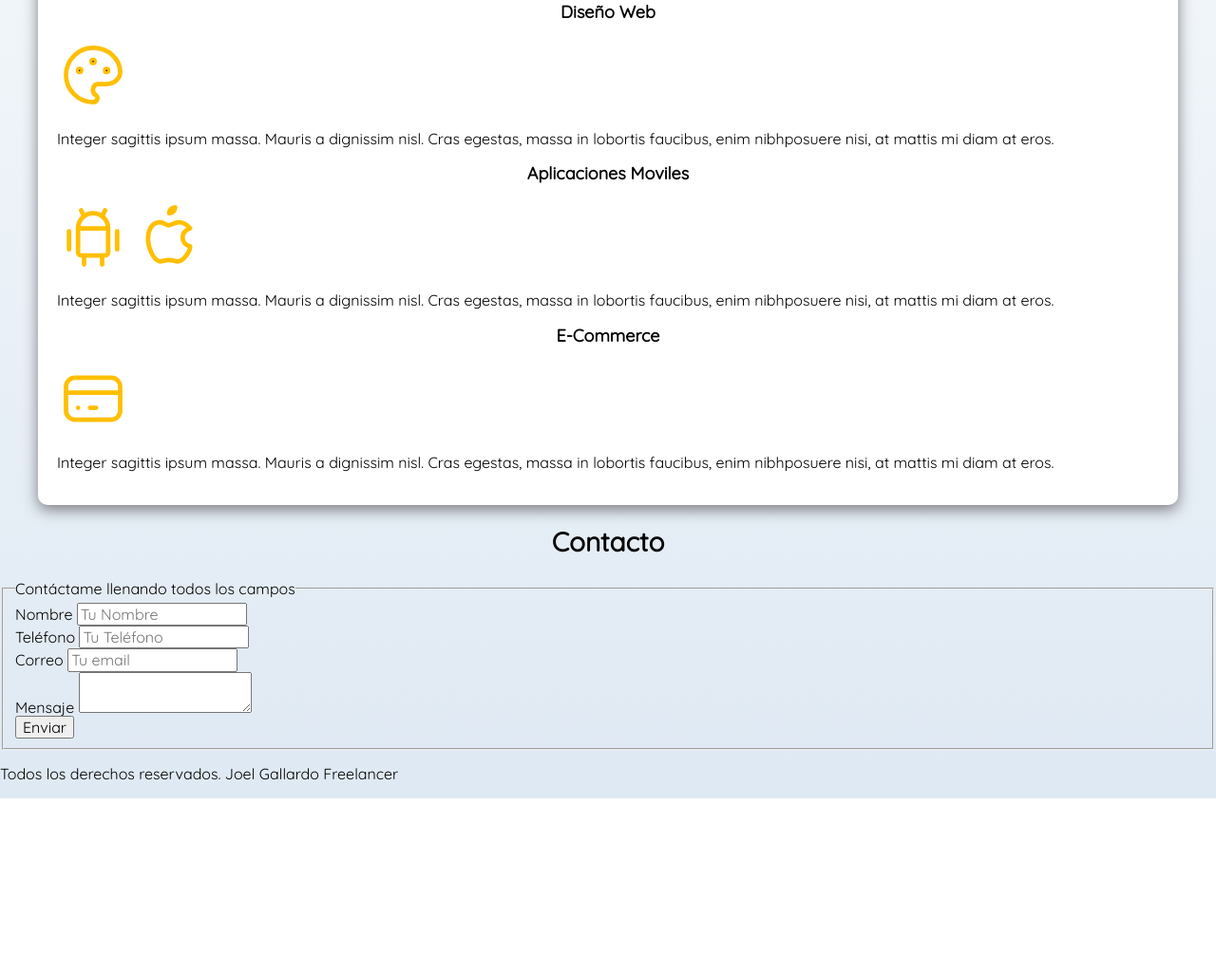
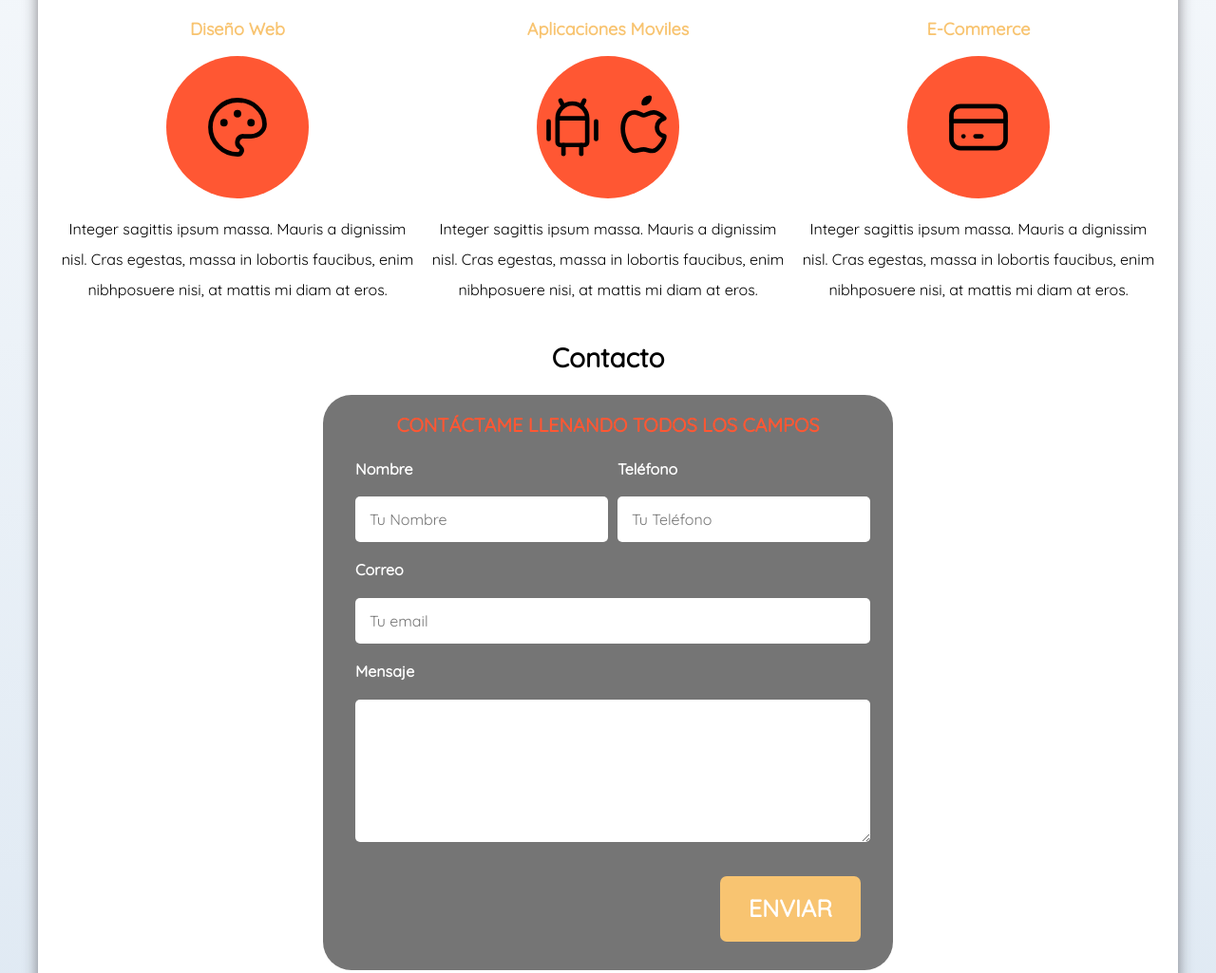
Before and after one commit to Joel-Gallardo/Mi-web-freelancer-Frontend, a plain HTML site: page index.html in a window 1280 px wide. Shown: the part 719-1744 px from the top of the page at 95% size. Before the commit the page ends 1560 px from the top, so only its background shows below. Drawn offline with Linux system fonts and the light colour scheme.

Commit message:
proyecto finallizado

```diff
--- a/css/styles.css
+++ b/css/styles.css
@@ -13,6 +13,7 @@
 html {
     font-size: 62.5%; /* establece el tamaño del texto para que 1rem = 10px. */
     box-sizing: border-box; /* solucion al box sizing*/
+    scroll-snap-type: y mandatory;
 }
 *, *:before, *:after {      /* solucion al box sizing*/
     box-sizing: inherit;    /* solucion al box sizing*/
@@ -38,11 +39,15 @@ body {
     border-radius: .7rem;                   /*redondea los bordes*/
     width: 90%;                             /*anchura del elemento en 90% para moviles*/
     text-align: center;                     /*especifica la alineación horizontal del texto en el centro */
+    border: none;
 }
 @media (min-width: 768px) {   /* media Querie para hacer responsive el boton en tablet o pc*/
      .boton {
          width:auto;          /*dejamos la anchura requerida por el navegador*/
      }
+}
+.boton:hover {
+    cursor: pointer;
 }
 .sombra {
     -webkit-box-shadow: 0px 5px 15px 0px rgba(69,64,69,0.65);
@@ -73,13 +78,29 @@ h1, h2, h3 {
     font-size: 2rem;
 }
 
+/*utilidad*/
+.w-100 {
+    width: 100%;
+}
+@media (min-width: 768px) {
+    .w-sm-100 {
+        width:auto;
+    }
+}
+.flex {
+    display: flex;
+}
+.alinear-derecha {
+    justify-content: flex-end;
+}
+
 
 /* Navegacion Principal*/
 .nav-bg {
     background-color: var(--secundario);
 }
 .navegacion-principal {
-    display: flex;
+    display: flex;  /* agrega las propiedades de flexbox para trabajar con el */
     flex-direction: column;
     align-items: center;
 }
@@ -128,3 +149,99 @@ h1, h2, h3 {
     display: flex;
     align-items:flex-end;
 }
+
+/* scroll-snap*/
+.servicios,
+.navegacion-principal,
+.formulario {
+    scroll-snap-align: center;
+    scroll-snap-stop: always;
+}
+/* Servicios */
+@media (min-width: 768px) {
+    .servicios {
+        display: grid;  /* agrega las propiedades de css grid para trabajar con el */
+        grid-template-columns: repeat(3, 1fr); /*definir columnas  1fr = una fracion del 100% se esta dividiendo en tres*/
+        /*grid-template-columns: 33.3% 33.3% 33.3%;*/ /*otra sintaxis para hacer lo mismo =*/
+        /*grid-template-columns: 1fr 1fr 1fr;*/       /*otra sintaxis para hacer lo mismo =*/
+        column-gap: 1rem; /*añade un marguen de separacion al contenido dentro de los grid*/
+    }
+}
+.servicio {
+    display: flex;
+    flex-direction: column;
+    align-items: center;
+}
+.servicio h3 {
+    color: var(--secundario);
+    font-weight: bold;
+}
+.servicio p {
+    line-height: 2;
+    text-align: center;
+}
+.servicio .iconos {
+    height: 15rem;
+    width: 15rem;
+    background: var(--primario);
+    border-radius: 50%;
+    display:flex;
+    justify-content: center;
+    align-items: center;
+}
+
+/*formulario*/
+.formulario {
+    background-color: var(--gris);
+    width: min( 60rem, 100%); /*utiliza el valor mas pequeño*/
+    margin: 0 auto;
+    padding: 2rem;
+border-radius: 3rem;
+}
+.formulario fieldset {
+    border: none;
+}
+.formulario legend {
+    text-align: center;
+    font-size: 2rem;
+    text-transform: uppercase;
+    font-weight: bold;
+    margin-bottom: 2rem;
+    color: var(--primario);
+}
+
+@media (min-width: 768px){
+    .contenedor-campos {
+        display: grid;
+        grid-template-columns: 50% 50%;
+        grid-template-rows: auto auto 20rem;
+        column-gap: 1rem;
+    }
+    .campo:nth-child(3),
+    .campo:nth-child(4) {
+        grid-column: 1 / 3;
+    }
+}
+.campo {
+    margin-bottom: 2rem;
+}
+.campo label {
+    color: var(--blanco);
+    font-weight: bold;
+    margin-bottom: 2rem;
+    display: block;
+}
+.campo textarea {
+    height: 15rem;
+}
+.input-text {
+    width: 100%;
+    border: none;
+    padding: 1.5rem;
+    border-radius: .5rem;
+}
+
+/** footer**/
+.footer {
+    text-align: center;
+}
--- a/index.html
+++ b/index.html
@@ -38,7 +38,9 @@
             <h2>Diseño y Desarrollo web <span>Freelancer</span></h2>
 
             <div class="ubicacion">
-                <svg xmlns="http://www.w3.org/2000/svg" class="icon icon-tabler icon-tabler-map-pin" width="76" height="76" viewBox="0 0 24 24" stroke-width="2" stroke="#ff9300" fill="none" stroke-linecap="round" stroke-linejoin="round">
+                <svg xmlns="http://www.w3.org/2000/svg" class="icon icon-tabler icon-tabler-map-pin" width="76"
+                    height="76" viewBox="0 0 24 24" stroke-width="2" stroke="#FF5733" fill="none" stroke-linecap="round"
+                    stroke-linejoin="round">
                     <path stroke="none" d="M0 0h24v24H0z" fill="none" />
                     <circle cx="12" cy="11" r="3" />
                     <path d="M17.657 16.657l-4.243 4.243a2 2 0 0 1 -2.827 0l-4.244 -4.243a8 8 0 1 1 11.314 0z" />
@@ -53,10 +55,14 @@
     <main class="contenedor sombra">
         <h2>Mis Servicios</h2>
 
-        <section>
+        <div class="servicios">
+            <section class="servicio">
                 <h3>Diseño Web</h3>
 
-            <svg xmlns="http://www.w3.org/2000/svg" class="icon icon-tabler icon-tabler-palette" width="76" height="76" viewBox="0 0 24 24" stroke-width="1.5" stroke="#ffbf00" fill="none" stroke-linecap="round" stroke-linejoin="round">
+                <div class="iconos">
+                    <svg xmlns="http://www.w3.org/2000/svg" class="icon icon-tabler icon-tabler-palette" width="76"
+                        height="76" viewBox="0 0 24 24" stroke-width="1.5" stroke="#000000" fill="none"
+                        stroke-linecap="round" stroke-linejoin="round">
                         <path stroke="none" d="M0 0h24v24H0z" fill="none" />
                         <path
                             d="M12 21a9 9 0 1 1 0 -18a9 8 0 0 1 9 8a4.5 4 0 0 1 -4.5 4h-2.5a2 2 0 0 0 -1 3.75a1.3 1.3 0 0 1 -1 2.25" />
@@ -64,14 +70,17 @@
                         <circle cx="12" cy="7.5" r=".5" fill="currentColor" />
                         <circle cx="16.5" cy="10.5" r=".5" fill="currentColor" />
                     </svg>
-
-            <p>Integer sagittis ipsum massa. Mauris a dignissim nisl. Cras egestas, massa in lobortis faucibus, enim nibhposuere nisi, at mattis mi diam at eros.</p>
+                </div>
+                <p>Integer sagittis ipsum massa. Mauris a dignissim nisl. Cras egestas, massa in lobortis faucibus, enim
+                    nibhposuere nisi, at mattis mi diam at eros.</p>
             </section>
 
-        <section>
+            <section class="servicio">
                 <h3>Aplicaciones Moviles</h3>
-
-            <svg xmlns="http://www.w3.org/2000/svg" class="icon icon-tabler icon-tabler-brand-android" width="76" height="76" viewBox="0 0 24 24" stroke-width="1.5" stroke="#ffbf00" fill="none" stroke-linecap="round" stroke-linejoin="round">
+                <div class="iconos">
+                    <svg xmlns="http://www.w3.org/2000/svg" class="icon icon-tabler icon-tabler-brand-android"
+                        width="76" height="76" viewBox="0 0 24 24" stroke-width="1.5" stroke="#000000" fill="none"
+                        stroke-linecap="round" stroke-linejoin="round">
                         <path stroke="none" d="M0 0h24v24H0z" fill="none" />
                         <line x1="4" y1="10" x2="4" y2="16" />
                         <line x1="20" y1="10" x2="20" y2="16" />
@@ -82,70 +91,80 @@
                         <line x1="15" y1="18" x2="15" y2="21" />
                     </svg>
 
-            <svg xmlns="http://www.w3.org/2000/svg" class="icon icon-tabler icon-tabler-brand-apple" width="76" height="76" viewBox="0 0 24 24" stroke-width="1.5" stroke="#ffbf00" fill="none" stroke-linecap="round" stroke-linejoin="round">
+                    <svg xmlns="http://www.w3.org/2000/svg" class="icon icon-tabler icon-tabler-brand-apple" width="76"
+                        height="76" viewBox="0 0 24 24" stroke-width="1.5" stroke="#000000" fill="none"
+                        stroke-linecap="round" stroke-linejoin="round">
                         <path stroke="none" d="M0 0h24v24H0z" fill="none" />
                         <path
                             d="M9 7c-3 0 -4 3 -4 5.5c0 3 2 7.5 4 7.5c1.088 -.046 1.679 -.5 3 -.5c1.312 0 1.5 .5 3 .5s4 -3 4 -5c-.028 -.01 -2.472 -.403 -2.5 -3c-.019 -2.17 2.416 -2.954 2.5 -3c-1.023 -1.492 -2.951 -1.963 -3.5 -2c-1.433 -.111 -2.83 1 -3.5 1c-.68 0 -1.9 -1 -3 -1z" />
                         <path d="M12 4a2 2 0 0 0 2 -2a2 2 0 0 0 -2 2" />
                     </svg>
-
-            <p>Integer sagittis ipsum massa. Mauris a dignissim nisl. Cras egestas, massa in lobortis faucibus, enim nibhposuere nisi, at mattis mi diam at eros.</p>
+                </div>
+                <p>Integer sagittis ipsum massa. Mauris a dignissim nisl. Cras egestas, massa in lobortis faucibus, enim
+                    nibhposuere nisi, at mattis mi diam at eros.</p>
             </section>
 
-        <section>
+            <section class="servicio">
                 <h3>E-Commerce</h3>
-
-            <svg xmlns="http://www.w3.org/2000/svg" class="icon icon-tabler icon-tabler-credit-card" width="76" height="76" viewBox="0 0 24 24" stroke-width="1.5" stroke="#ffbf00" fill="none" stroke-linecap="round" stroke-linejoin="round">
+                <div class="iconos">
+                    <svg xmlns="http://www.w3.org/2000/svg" class="icon icon-tabler icon-tabler-credit-card" width="76"
+                        height="76" viewBox="0 0 24 24" stroke-width="1.5" stroke="#000000" fill="none"
+                        stroke-linecap="round" stroke-linejoin="round">
                         <path stroke="none" d="M0 0h24v24H0z" fill="none" />
                         <rect x="3" y="5" width="18" height="14" rx="3" />
                         <line x1="3" y1="10" x2="21" y2="10" />
                         <line x1="7" y1="15" x2="7.01" y2="15" />
                         <line x1="11" y1="15" x2="13" y2="15" />
                     </svg>
+                </div>
+                <p>Integer sagittis ipsum massa. Mauris a dignissim nisl. Cras egestas, massa in lobortis faucibus, enim
+                    nibhposuere nisi, at mattis mi diam at eros.</p>
+            </section>
+        </div> <!-- .servicios-->
 
-            <p>Integer sagittis ipsum massa. Mauris a dignissim nisl. Cras egestas, massa in lobortis faucibus, enim nibhposuere nisi, at mattis mi diam at eros.</p>
-        </section>
-
-    </main>
 
         <section>
             <h2>Contacto</h2>
 
-        <sform>
+            <form class="formulario">
                 <fieldset>
                     <legend>Contáctame llenando todos los campos</legend>
 
-                <div>
+                    <div class="contenedor-campos">
+                        <div class="campo">
                             <label>Nombre</label>
-                    <input type="text" placeholder="Tu Nombre">
+                            <input class="input-text" type="text" placeholder="Tu Nombre">
                         </div>
 
-                <div>
+                        <div class="campo">
                             <label>Teléfono</label>
-                    <input type="tel" placeholder="Tu Teléfono">
+                            <input class="input-text" type="tel" placeholder="Tu Teléfono">
                         </div>
 
 
-                <div>
+                        <div class="campo">
                             <label>Correo</label>
-                    <input type="email" placeholder="Tu email">
+                            <input class="input-text" type="email" placeholder="Tu email">
                         </div>
 
-                <div>
+                        <div class="campo">
                             <label>Mensaje</label>
-                    <textarea></textarea>
+                            <textarea  class="input-text"></textarea>
+                        </div>
+                    </div> <!-- contenedor-campos -->
+
+                    <div class="alinear-derecha flex">
+                        <input class="boton w-sm-100 " type="submit" value="Enviar">
                     </div>
 
-                <div>
-                    <input type="submit" value="Enviar">
-                </div>
 
                 </fieldset>
             </form>
 
         </section>
+    </main>
 
-    <footer>
+    <footer class="footer">
         <p>Todos los derechos reservados. Joel Gallardo Freelancer</p>
     </footer>
 
```
Lines whose indentation alone changed are shown as unchanged.
